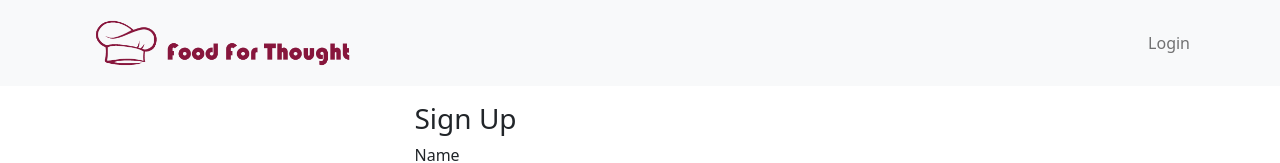
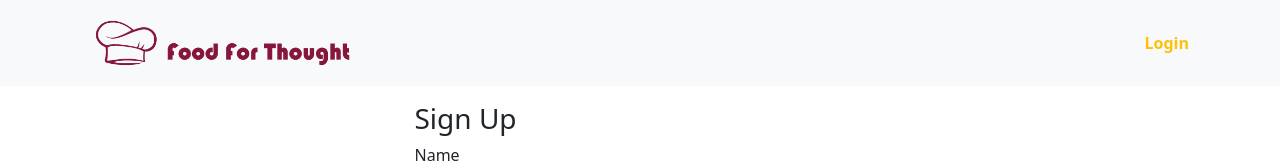
Before and after one commit to nikhilnim/food-for-thought-client, a React (Create React App) app: page /signup in a window 1280 px wide. Shown: the top 163 px of the page. Built offline with nearby package versions, Linux system fonts and the light colour scheme.

Commit message:
removed console logs

```diff
--- a/src/components/LoginForm/LoginForm.js
+++ b/src/components/LoginForm/LoginForm.js
@@ -8,7 +8,6 @@ const {REACT_APP_API_SERVER_URL} = process.env;
 
 function LoginForm() {
   const [,setUser] = useContext(UserContext);
-  console.log("setuser",setUser)
   const [isLoginError,setIsLoginError] = useState(false)
   const [errorMessage,setErrorMessage] = useState("")
   const {
@@ -29,7 +28,6 @@ function LoginForm() {
         },
       })
       setUser(profile)
-      console.log("profile",profile)
       setIsLoginError(false)
       setErrorMessage("")
       if(location.state){
@@ -49,8 +47,9 @@ function LoginForm() {
       <div className="row justify-content-center">
         <div className="col-sm-5">
           <form onSubmit={handleSubmit(onSubmit)}>
+            <h1 className="fs-3">Login</h1>
             <div className="mb-3">
-              <label for="exampleFormControlInput1" className="form-label">
+              <label htmlFor="exampleFormControlInput1" className="form-label">
                 Email address
               </label>
               <input
@@ -61,7 +60,7 @@ function LoginForm() {
                 {...register('email',{required:true})}
               />
               {errors.email &&<p className="text-danger fs-6 fw-lighter">Please enter email</p>}
-              <label for="exampleFormControlInput2" className="form-label mt-3">
+              <label htmlFor="exampleFormControlInput2" className="form-label mt-3">
                 Password
               </label>
               <input
@@ -71,8 +70,8 @@ function LoginForm() {
                 {...register('password',{required:true})}
               />
               {errors.password &&<p className="text-danger fs-6 fw-lighter">Please enter password</p>}
-              <button type="sumbit" class="btn mt-3 me-3 btn-outline-primary" >Login</button>
-              <button type="button" onClick={()=>navigate("/signup")} class="btn btn-outline-success mt-3 " >Sign Up</button>
+              <button type="sumbit" className="btn mt-3 me-3 btn-outline-primary" >Login</button>
+              <button type="button" onClick={()=>navigate("/signup")} className="btn btn-outline-success mt-3 " >Sign Up</button>
             </div>
             {isLoginError && <p className="text-danger fs-6 fw-lighter">{`${errorMessage}`}</p>}
           </form>
--- a/src/components/RecipeDetails/RecipeDetails.js
+++ b/src/components/RecipeDetails/RecipeDetails.js
@@ -50,7 +50,6 @@ function RecipeDetails({ recipe }) {
         `${REACT_APP_API_SERVER_URL}/users/favrecipe/${recipe.id}`,
         header
       );
-      console.log(data);
       setIsFav(false);
       getProfile();
     } catch (err) {
--- a/src/components/SignUpForm/SignUpForm.js
+++ b/src/components/SignUpForm/SignUpForm.js
@@ -11,11 +11,9 @@ function SignUpForm() {
     handleSubmit,
     formState: { errors },
   } = useForm();
-  console.log(errors);
   const navigate = useNavigate();
 
   async function onSubmit(formData) {
-    console.log(formData);
     try{
       const {data} = await axios.post(`${REACT_APP_API_SERVER_URL}/users/signup`,formData)
       console.log(data)
@@ -23,7 +21,7 @@ function SignUpForm() {
     }catch(err){
       console.log(err)
       setIsSignUpError(true)
-      setErrorMessage("Email id is already registered")
+      setErrorMessage(err.response.data)
     }
   }
   return (
@@ -31,9 +29,9 @@ function SignUpForm() {
       <div className="row justify-content-center">
         <div className="col-sm-5">
           <form onSubmit={handleSubmit(onSubmit)}>
-            <h3>Sign Up</h3>
+            <h1 className="fs-3">Sign Up</h1>
             <div className="mb-3">
-              <label for="exampleFormControlInput" className="form-label">
+              <label htmlFor="exampleFormControlInput" className="form-label">
                 Name
               </label>
               <input
@@ -50,7 +48,7 @@ function SignUpForm() {
               )}
             </div>
             <div className="mb-3">
-              <label for="exampleFormControlInput1" className="form-label">
+              <label htmlFor="exampleFormControlInput1" className="form-label">
                 Email address
               </label>
               <input
@@ -67,7 +65,7 @@ function SignUpForm() {
               )}
             </div>
             <div className="mb-3">
-              <label for="exampleFormControlInput2" className="form-label">
+              <label htmlFor="exampleFormControlInput2" className="form-label">
                 Password
               </label>
               <input
@@ -83,7 +81,7 @@ function SignUpForm() {
               )}
             </div>
             <div className="mb-3">
-              <button type="sumbit" class="btn btn-primary mt-3">
+              <button type="sumbit" className="btn btn-primary mt-3">
                 Sign Up
               </button>
             </div>
--- a/src/components/SiteHeader/SiteHeader.js
+++ b/src/components/SiteHeader/SiteHeader.js
@@ -2,7 +2,7 @@
 import Container from "react-bootstrap/Container";
 import Nav from "react-bootstrap/Nav";
 import Navbar from "react-bootstrap/Navbar";
-import { Link } from "react-router-dom";
+import { Link, useLocation } from "react-router-dom";
 import { UserContext } from "../../context/UserContext";
 import { useContext } from "react";
 import { useNavigate } from "react-router-dom";
@@ -12,6 +12,8 @@ import LOGO from '../../assets/images/FFT.png'
 function SiteHeader() {
   const [user, setUser] = useContext(UserContext);
   const navigate = useNavigate();
+  const {pathname} = useLocation()
+
   function handleLogOut() {
     sessionStorage.removeItem("token");
     setUser(null);
@@ -27,9 +29,16 @@ function SiteHeader() {
         <Navbar.Toggle aria-controls="basic-navbar-nav" />
         <Navbar.Collapse id="basic-navbar-nav" className="justify-content-end">
           <Nav>
-            <Nav.Link as={Link} to={user ? "/profile" : "/login"}>
+            {/* <Nav.Link as={Link} to={user ? "/profile" : "/login"} className={user ? "btn btn-link" : "btn btn-success text-white"}>
               {user ? `My Recipes` : "Login"}
             </Nav.Link>
+          */}
+            {user &&   <Nav.Link as={Link} to="/profile" className= "btn btn-link">
+              My recipes
+            </Nav.Link>}
+            {!user && pathname!=="/login" ? <Nav.Link as={Link} to="/login" className= "btn btn-link text-warning fw-bold">
+              Login
+            </Nav.Link> : null}
             {user && (
               <Button variant="danger" size="sm" onClick={handleLogOut} className="align-self-lg-center align-self-start">
                 Logout
--- a/src/pages/HomePage/HomePage.js
+++ b/src/pages/HomePage/HomePage.js
@@ -77,7 +77,7 @@ function HomePage() {
     return (
       <Container>
         <Row className="justify-content-center my-5">
-          <Col sm={3}>
+          <Col sm={3} className="mb-3 mb-sm-0">
             <Select
               options={proteinSelect}
               onChange={handleProteinSelect}
```
Also changed, not shown: 1 other file (tests, documents, lock files or other folders).
